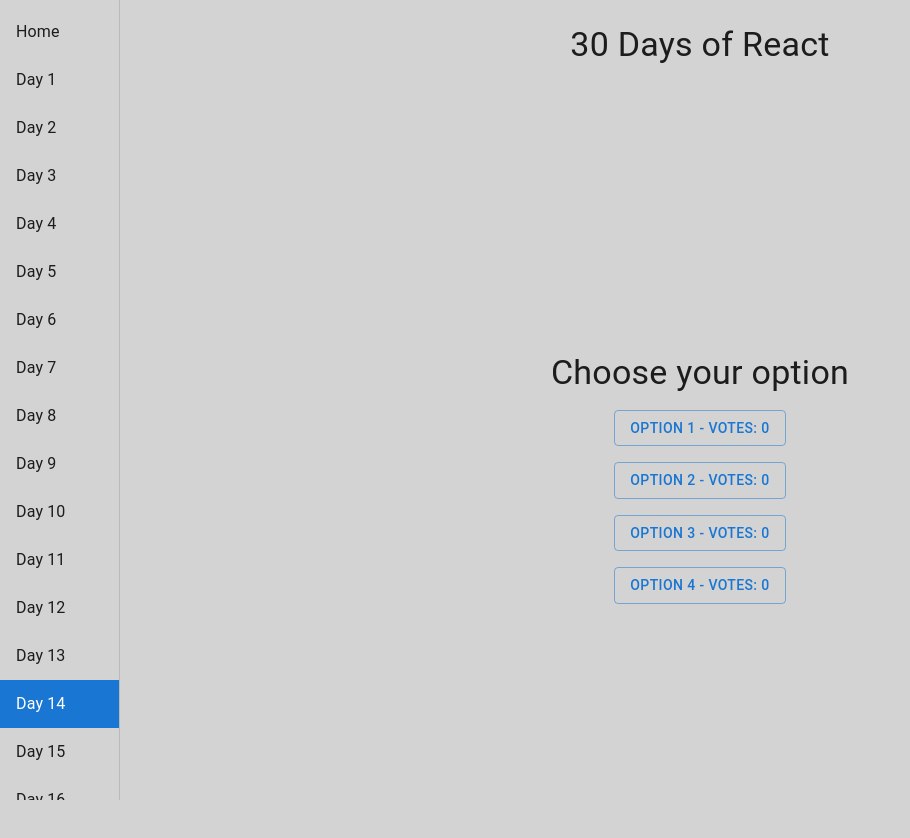
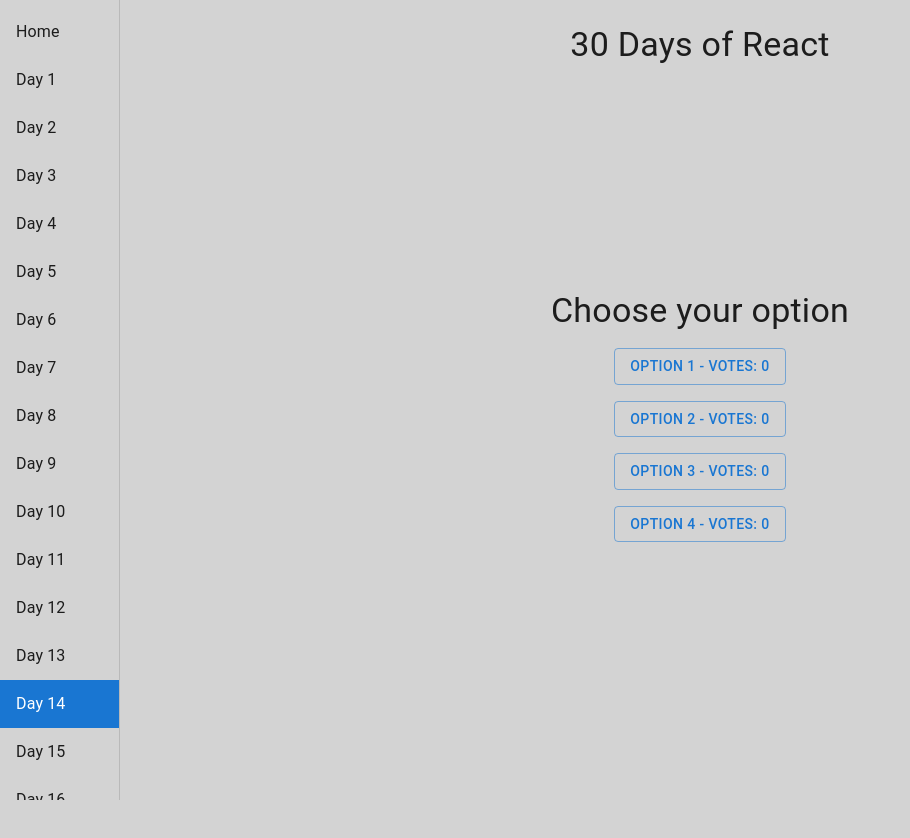
Before and after one commit to Cema2019/codedamn-challenge-30-days-of-react, a React (Vite) app: page /basic-polling in a window 1280 px wide. Shown: the top 838 px of the page, without its empty margins (0-910 px from the left). After the commit the page ends 800 px from the top, so only its background shows below. Built offline with nearby package versions, Linux system fonts and the light colour scheme.

Commit message:
Adjust minHeight

```diff
--- a/components/BasicPolling.tsx
+++ b/components/BasicPolling.tsx
@@ -10,7 +10,7 @@
   return (
     <Container
       sx={{
-        minHeight: "100vh",
+        minHeight: "90%",
         display: "flex",
         flexDirection: "column",
         justifyContent: "center",
--- a/components/InterestCalculator.tsx
+++ b/components/InterestCalculator.tsx
@@ -19,7 +19,7 @@
       display="flex"
       justifyContent="center"
       alignItems="center"
-      height="100vh"
+      height="90%"
       bgcolor="lightgray"
     >
       <Paper
```
